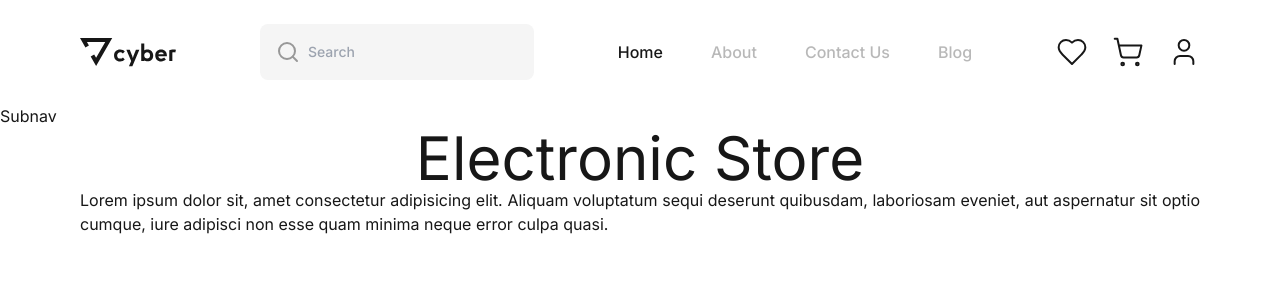
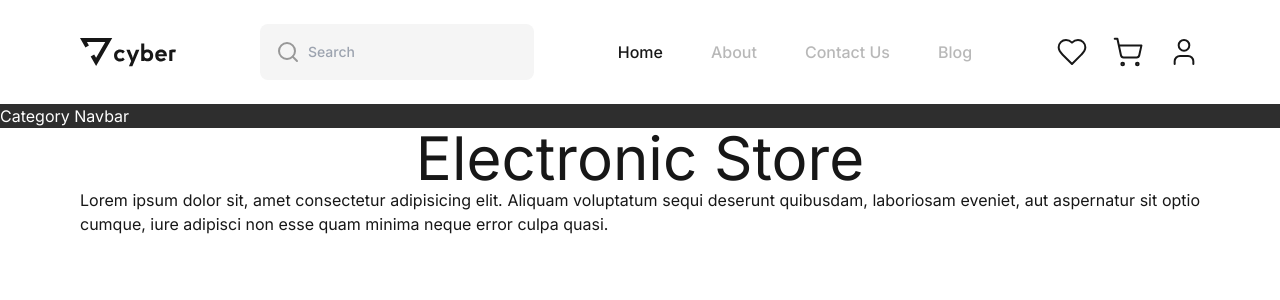
Before and after one commit to alexandreraminelli/pratica-nextjs-electronic-store, a Next.js app: page / in a window 1280 px wide. Shown: the top 300 px of the page. Built offline with nearby package versions, Linux system fonts and the light colour scheme.

Commit message:
feat: criação do componente `CategoryNavbar`

```diff
--- a/src/app/globals.css
+++ b/src/app/globals.css
@@ -7,6 +7,11 @@
   --background: #ffffff;
   --foreground: #171717;
 
+  /* Cores que não mudam de acordo com o tema */
+  --dark03: #2e2e2e;
+
+  /* Cores que mudam com o tema */
+  --color3: var(--dark03);
   --color14: #989898;
   --color17: #656565;
   --color22: #f5f5f5;
--- a/src/app/ui/layout/header/Header.tsx
+++ b/src/app/ui/layout/header/Header.tsx
@@ -1,5 +1,5 @@
 import HeaderTop from "./HeaderTop"
-import Subnav from "./Subnav"
+import CategoryNavbar from "./navbar/CategoryNavbar"
 
 /**
  * Cabeçalho do site.
@@ -10,7 +10,7 @@ export default function Header() {
   return (
     <header className="sticky top-0">
       <HeaderTop />
-      <Subnav />
+      <CategoryNavbar className="max-md:hidden" />
     </header>
   )
 }
--- a/src/app/ui/layout/header/Subnav.tsx
+++ /dev/null
@@ -1,13 +0,0 @@
-/**
- * Links de navegação do header.
- * Possui os links para cada categoria de produto.
- *
- * @author Alexandre Raminelli
- */
-export default function Subnav() {
-  return (
-    <nav>
-      <p>Subnav</p>
-    </nav>
-  )
-}
--- /dev/null
+++ b/src/app/ui/layout/header/navbar/CategoryNavbar.tsx
@@ -0,0 +1,29 @@
+/**
+ * Props do componente `CategoryNavbar`.
+ *
+ * @author Alexandre Raminelli
+ */
+interface CategoryNavbarProps {
+  /** Classes personalizadas. (opcional) */
+  className?: string
+}
+
+/**
+ * Navbar de categorias.
+ * Possui os links de navegação para as principais categoria de produtos da loja.
+ *
+ * @author Alexandre Raminelli
+ */
+export default function CategoryNavbar({ className }: CategoryNavbarProps) {
+  return (
+    <nav
+      className={`
+      bg-dark-03
+      text-white
+      ${className}
+    `}
+    >
+      <p>Category Navbar</p>
+    </nav>
+  )
+}
--- a/tailwind.config.ts
+++ b/tailwind.config.ts
@@ -12,9 +12,14 @@ export default {
 
         /** Cores do style guide. */
         color: {
+          "03": "var(--color03)",
           "14": "var(--color14)",
           "17": "var(--color17)",
           "22": "var(--color22)",
+        },
+        /** Cores escuras que não mudam com o tema. */
+        dark: {
+          "03": "var(--dark03)",
         },
       },
     },
```
